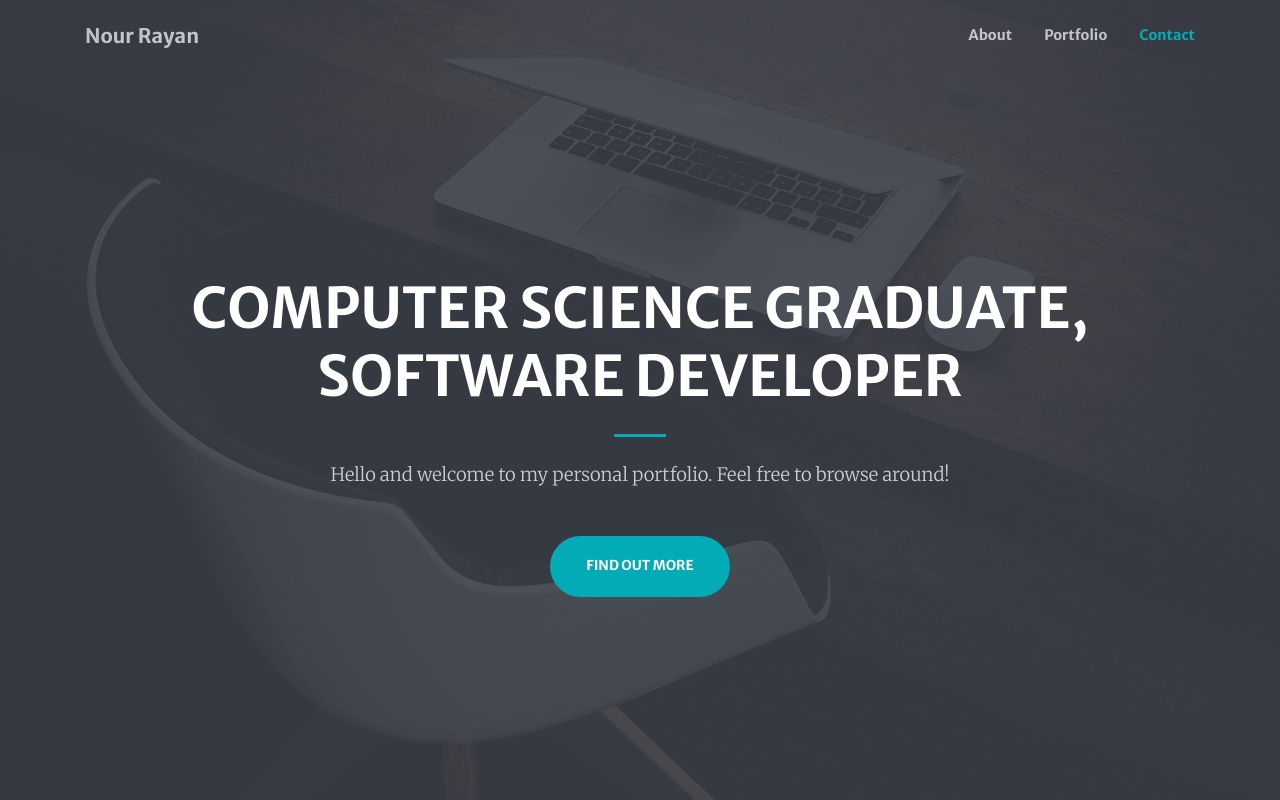
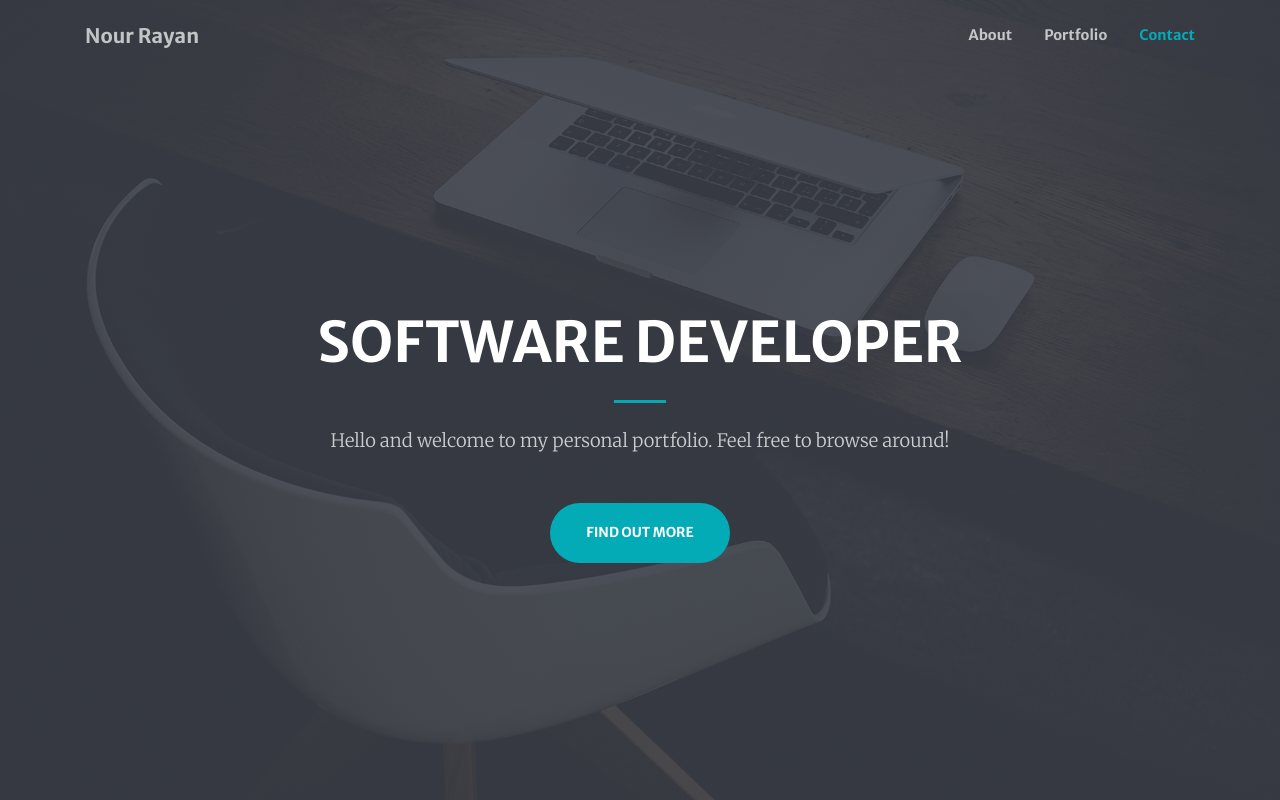
Before and after one commit to n6rayan/PortfolioWebsite, a plain HTML site: page index.html in a window 1280 px wide. Shown: the top 800 px of the page. Drawn offline with Linux system fonts and the light colour scheme.

Commit message:
Removing CS graduate from title

```diff
--- a/index.html
+++ b/index.html
@@ -58,7 +58,7 @@
     <div class="container h-100">
       <div class="row h-100 align-items-center justify-content-center text-center">
         <div class="col-lg-10 align-self-end">
-          <h1 class="text-uppercase text-white font-weight-bold">Computer Science Graduate, Software Developer</h1>
+          <h1 class="text-uppercase text-white font-weight-bold">Software Developer</h1>
           <hr class="divider my-4">
         </div>
         <div class="col-lg-8 align-self-baseline">
```
